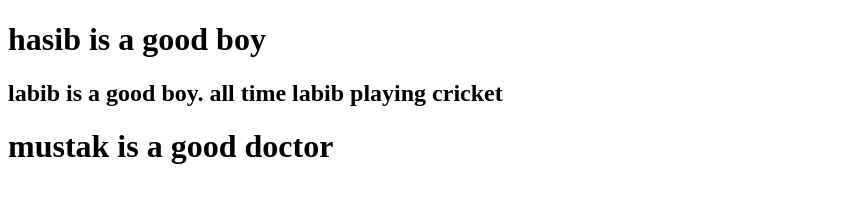
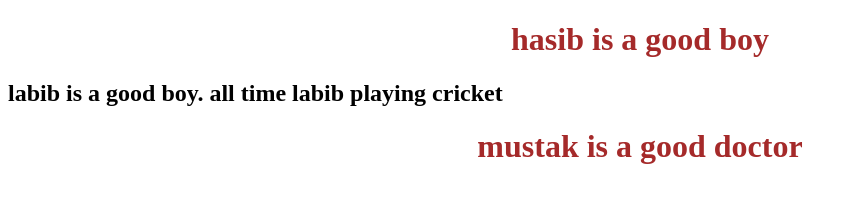
Before and after one commit to hasib6464/my-second-repo, a plain HTML site: page index.html in a window 1280 px wide. Shown: the whole page, without its empty margins (0-857 px from the left). Drawn offline with Linux system fonts and the light colour scheme.

Commit message:
style added

```diff
--- a/index.html
+++ b/index.html
@@ -5,6 +5,7 @@
     <meta http-equiv="X-UA-Compatible" content="IE=edge">
     <meta name="viewport" content="width=device-width, initial-scale=1.0">
     <title>my second github repo</title>
+    <link rel="stylesheet"href="style.css">
 </head>
 <body>
     <h1>hasib is a good boy</h1>
--- /dev/null
+++ b/style.css
@@ -0,0 +1,4 @@
+h1{
+    color: brown;
+    text-align: center;
+}
```
